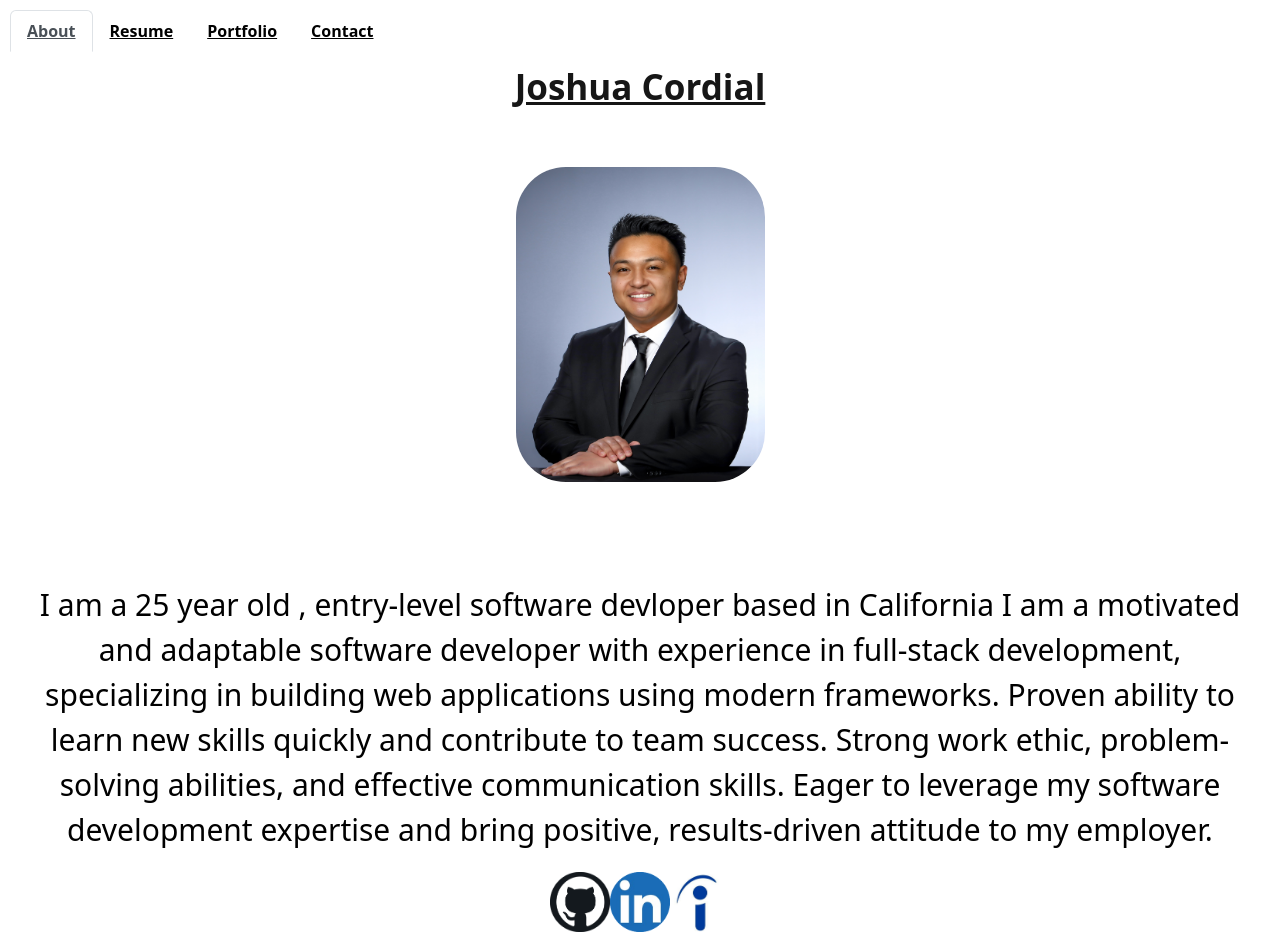
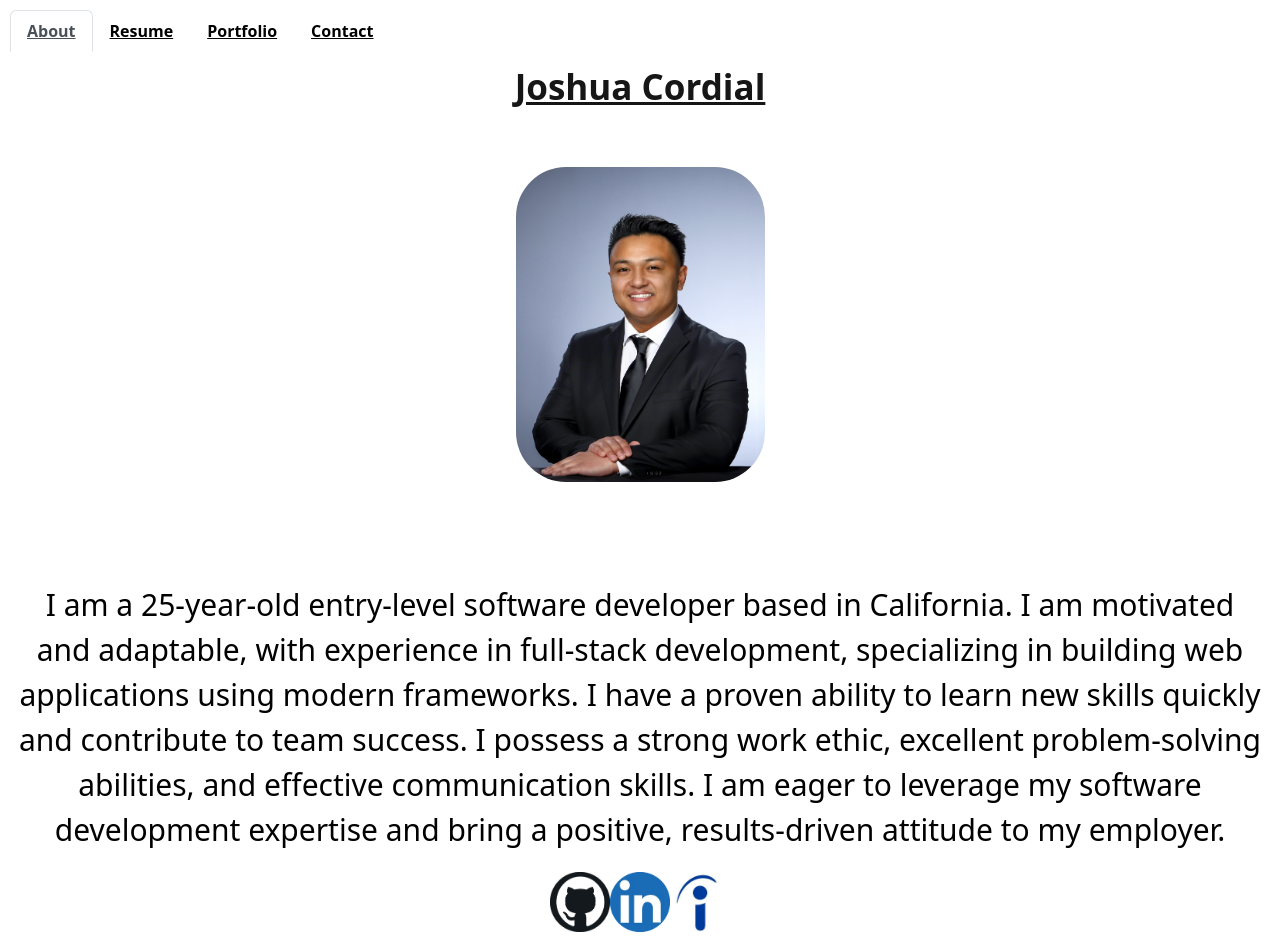
Before and after one commit to joshcord99/Joshua-Cordial-The-Programmer, a React (Vite) app: page / in a window 1280 px wide. Built offline with nearby package versions, Linux system fonts and the light colour scheme.

Commit message:
edited summary

```diff
--- a/src/App.jsx
+++ b/src/App.jsx
@@ -2,6 +2,7 @@ import { Outlet } from 'react-router-dom';
 import Nav from './components/NavTabs';
 import Footer from './pages/Footer';
 import './css/App.css'
+
 function App() {
   const appStyle = {
     backgroundSize: 'cover',
--- a/src/pages/About.jsx
+++ b/src/pages/About.jsx
@@ -3,14 +3,14 @@ import "../css/About.css";
 export default function About() {
   return (
     <div className="text-center">
-      <header className='aboutHead'>Joshua Cordial</header>
+      <header className="aboutHead">Joshua Cordial</header>
       <div>
         <a href="https://github.com/joshcord99" target="_blank">
           <img src="/me.jpg" className="avatarImage" alt="Avatar" />
         </a>
       </div>
       <p className="aboutText">
-        I am a 25 year old , entry-level software devloper based in California I am a motivated and adaptable software developer with experience in full-stack development, specializing in building web applications using modern frameworks. Proven ability to learn new skills quickly and contribute to team success. Strong work ethic, problem-solving abilities, and eﬀective communication skills. Eager to leverage my software development expertise and bring positive, results-driven attitude to my employer.
+      I am a 25-year-old entry-level software developer based in California. I am motivated and adaptable, with experience in full-stack development, specializing in building web applications using modern frameworks. I have a proven ability to learn new skills quickly and contribute to team success. I possess a strong work ethic, excellent problem-solving abilities, and effective communication skills. I am eager to leverage my software development expertise and bring a positive, results-driven attitude to my employer.
       </p>
     </div>
   );
```
Also changed, not shown: src/components/NavTabs.jsx (+14 -8 lines).
